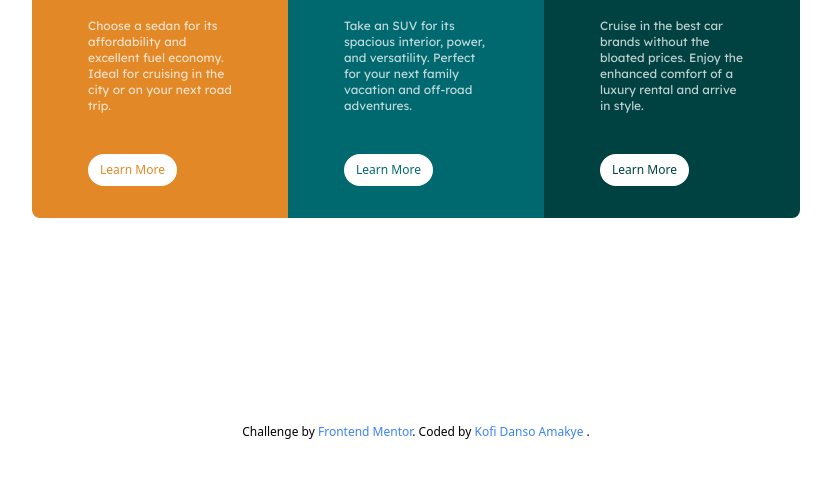
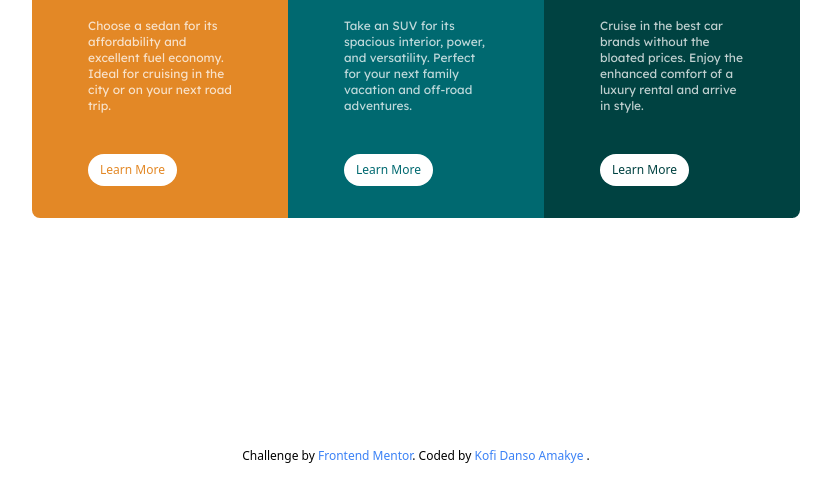
Before and after one commit to Kofiastro/3-column-preview-card-component, a website: page index.html in a window 1280 px wide. Shown: the part 376-864 px from the top of the page, without its empty margins (224-1055 px from the left). Before the commit the page ends 816 px from the top, so only its background shows below. Drawn offline with Linux system fonts and the light colour scheme.

Commit message:
final changes

```diff
--- a/index.html
+++ b/index.html
@@ -78,7 +78,7 @@
         </div>
       </div>
   </main>
-  <footer class="bg-cream mt-20 text-xs text-center md:m-0">
+  <footer class="bg-cream mt-20 text-xs p-6 text-center md:m-0">
     Challenge by <a href="https://www.frontendmentor.io?ref=challenge" class="text-blue-500" target="_blank">Frontend
       Mentor</a>.
     Coded by <a href="https://github.com/Kofiastro/" class="text-blue-500" target="_blank">Kofi Danso Amakye </a>.
```
